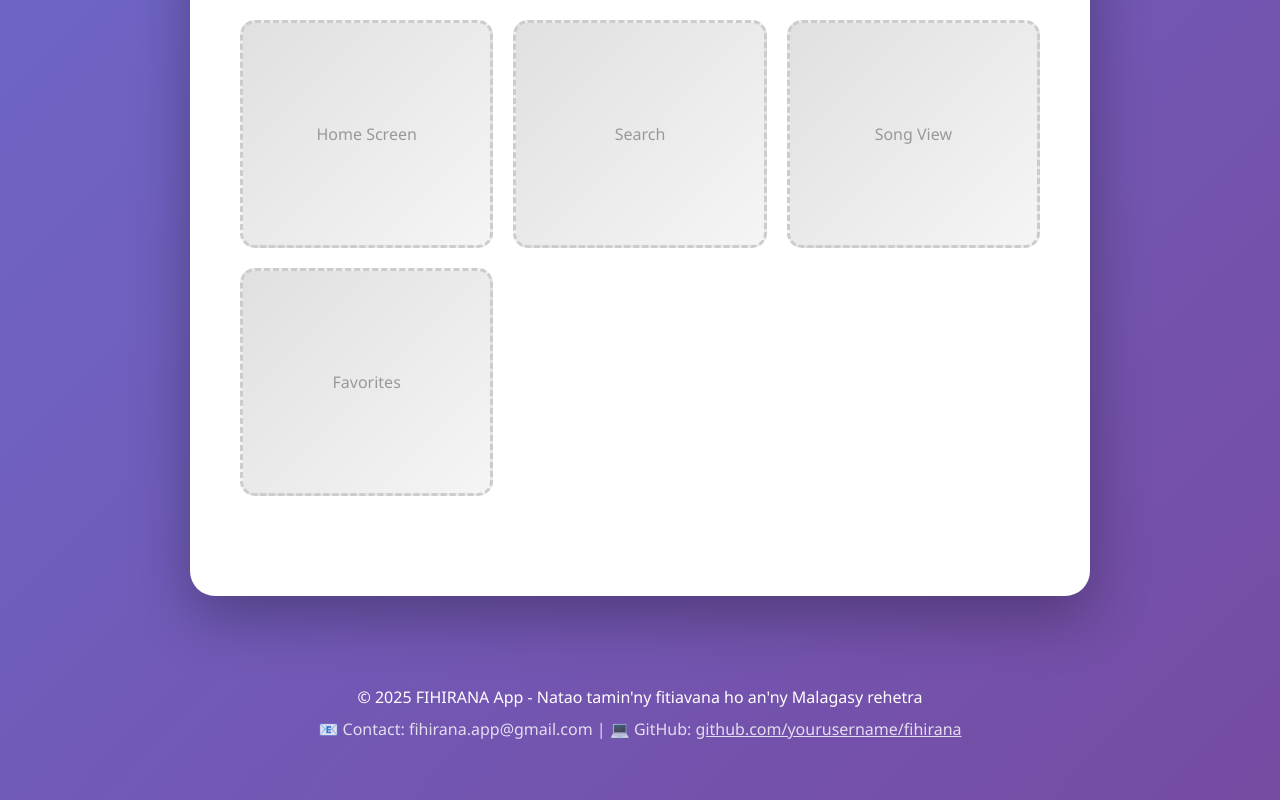
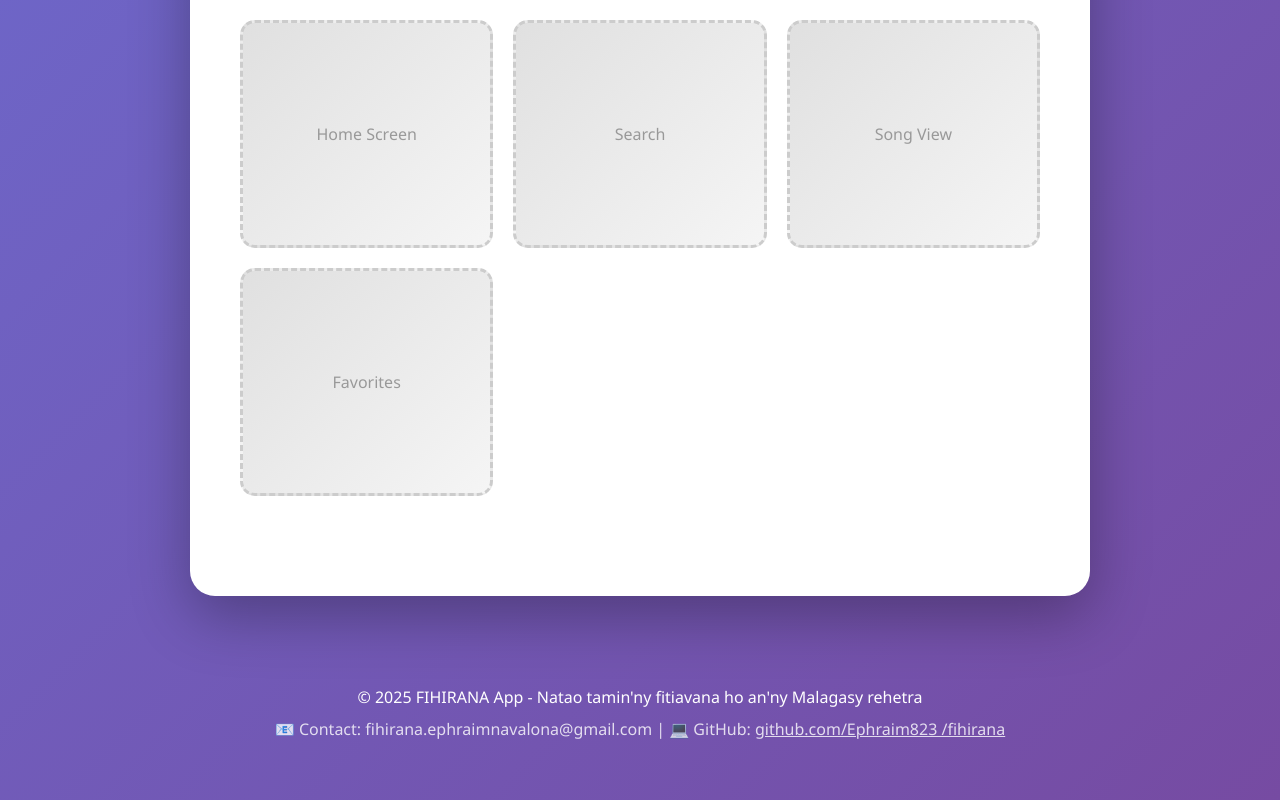
Before and after one commit to Ephraim823/Fihirana-adventiste-, a plain HTML site: page index.html in a window 1280 px wide. Shown: the part 2012-2812 px from the top of the page. Drawn offline with Linux system fonts and the light colour scheme.

Commit message:
Update index.html
Téléchargement

```diff
--- a/index.html
+++ b/index.html
@@ -390,15 +390,15 @@
         <footer>
             <p>© 2025 FIHIRANA App - Natao tamin'ny fitiavana ho an'ny Malagasy rehetra</p>
             <p style="margin-top: 10px; opacity: 0.8;">
-                📧 Contact: fihirana.app@gmail.com |
-                💻 GitHub: <a href="#" style="color: white;">github.com/yourusername/fihirana</a>
+                📧 Contact: fihirana.ephraimnavalona@gmail.com |
+                💻 GitHub: <a href="#" style="color: white;">github.com/Ephraim823 /fihirana</a>
             </p>
         </footer>
     </div>
 
     <script>
         // Ovao io lien io amin'ny tena lien Google Drive na GitHub-nao
-        const DOWNLOAD_LINK = 'https://drive.google.com/file/d/1oaGPFP2hOJYzXZZySTYGgMpuNf-NKJdU/view?usp=drivesdk';
+        const DOWNLOAD_LINK = 'https://drive.google.com/uc?export=download&id=1oaGPFP2hOJYzXZZySTYGgMpuNf-NKJdU';
         // Na: 'https://github.com/yourusername/fihirana/releases/download/v1.0.0/FIHIRANA.apk'
 
         document.getElementById('download-btn').addEventListener('click', function(e) {
@@ -413,7 +413,7 @@
                 // Ovao io lien io rehefa manana ny tena lien ianao
                 alert('⚠️ Ampidiro ny lien marina ao amin\'ny code (DOWNLOAD_LINK)!');
                 // Uncomment io raha efa vita ny setup:
-                // window.location.href = DOWNLOAD_LINK;
+                // window.location.href = 1oaGPFP2hOJYzXZZySTYGgMpuNf-NKJdU;
 
                 // Reset button
                 this.innerHTML = '<span>⬇️</span><span>Télécharger</span>';
```
